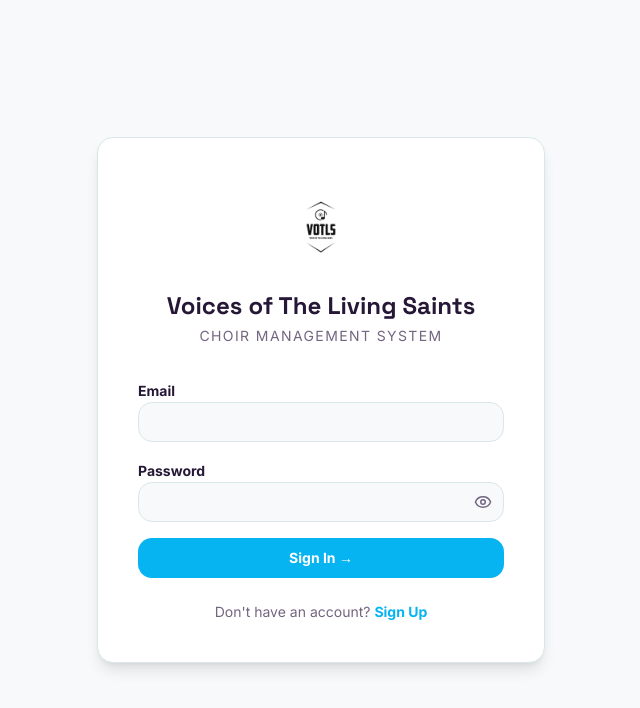
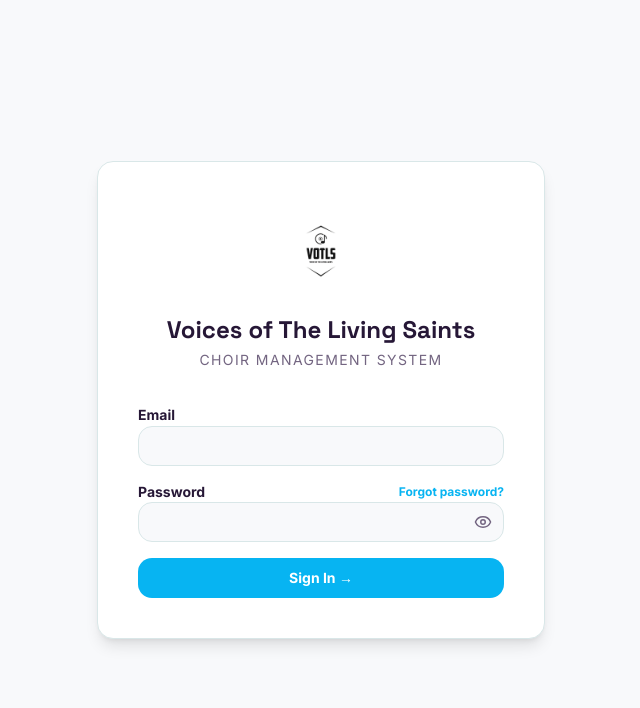
Before and after one commit to Thedarkwa/VoTLS, a React (Vite) app: page /login in a window 1280 px wide. Shown: the top 708 px of the page, without its empty margins (319-959 px from the left). Built offline with nearby package versions, Linux system fonts and the light colour scheme; the HTML template or start-up script is replaced by a standard one.

Commit message:
Changes
Co-authored-by: Thedarkwa <130385488+Thedarkwa@users.noreply.github.com>

```diff
--- a/src/pages/Login.tsx
+++ b/src/pages/Login.tsx
@@ -12,7 +12,7 @@ const Login = () => {
   const navigate = useNavigate();
   const [email, setEmail] = useState("");
   const [password, setPassword] = useState("");
-  const [isSignUp, setIsSignUp] = useState(false);
+  const [mode, setMode] = useState<"signin" | "forgot">("signin");
   const [loading, setLoading] = useState(false);
   const [showPassword, setShowPassword] = useState(false);
 
@@ -20,15 +20,13 @@ const Login = () => {
     e.preventDefault();
     setLoading(true);
     try {
-      if (isSignUp) {
-        const { error } = await supabase.auth.signUp({
-          email,
-          password,
-          options: { emailRedirectTo: `${window.location.origin}/` },
+      if (mode === "forgot") {
+        const { error } = await supabase.auth.resetPasswordForEmail(email, {
+          redirectTo: `${window.location.origin}/reset-password`,
         });
         if (error) throw error;
-        toast.success("Account created!");
-        navigate("/");
+        toast.success("Password reset link sent. Check your email.");
+        setMode("signin");
       } else {
         const { error } = await supabase.auth.signInWithPassword({ email, password });
         if (error) throw error;
@@ -49,7 +47,7 @@ const Login = () => {
           Voices of The Living Saints
         </h1>
         <p className="text-center text-muted-foreground text-sm tracking-widest uppercase mb-8">
-          Choir Management System
+          {mode === "forgot" ? "Reset your password" : "Choir Management System"}
         </p>
 
         <form onSubmit={handleAuth} className="space-y-4">
@@ -64,8 +62,18 @@ const Login = () => {
               className="bg-background border-border text-foreground"
             />
           </div>
+          {mode === "signin" && (
             <div>
+              <div className="flex items-center justify-between">
                 <Label className="text-foreground font-bold text-sm">Password</Label>
+                <button
+                  type="button"
+                  onClick={() => setMode("forgot")}
+                  className="text-xs text-primary font-bold hover:underline"
+                >
+                  Forgot password?
+                </button>
+              </div>
               <div className="relative">
                 <Input
                   type={showPassword ? "text" : "password"}
@@ -85,24 +93,30 @@ const Login = () => {
                 </button>
               </div>
             </div>
+          )}
           <Button
             type="submit"
             disabled={loading}
             className="w-full bg-primary text-primary-foreground font-bold py-3"
           >
-            {loading ? "Please wait..." : isSignUp ? "Create Account" : "Sign In →"}
+            {loading
+              ? "Please wait..."
+              : mode === "forgot"
+              ? "Send reset link"
+              : "Sign In →"}
           </Button>
         </form>
 
+        {mode === "forgot" && (
           <p className="text-center text-sm mt-6 text-muted-foreground">
-          {isSignUp ? "Already have an account?" : "Don't have an account?"}{" "}
             <button
-            onClick={() => setIsSignUp(!isSignUp)}
+              onClick={() => setMode("signin")}
               className="text-primary font-bold hover:underline"
             >
-            {isSignUp ? "Sign In" : "Sign Up"}
+              Back to sign in
             </button>
           </p>
+        )}
       </div>
     </div>
   );
```
Lines whose indentation alone changed are shown as unchanged.
